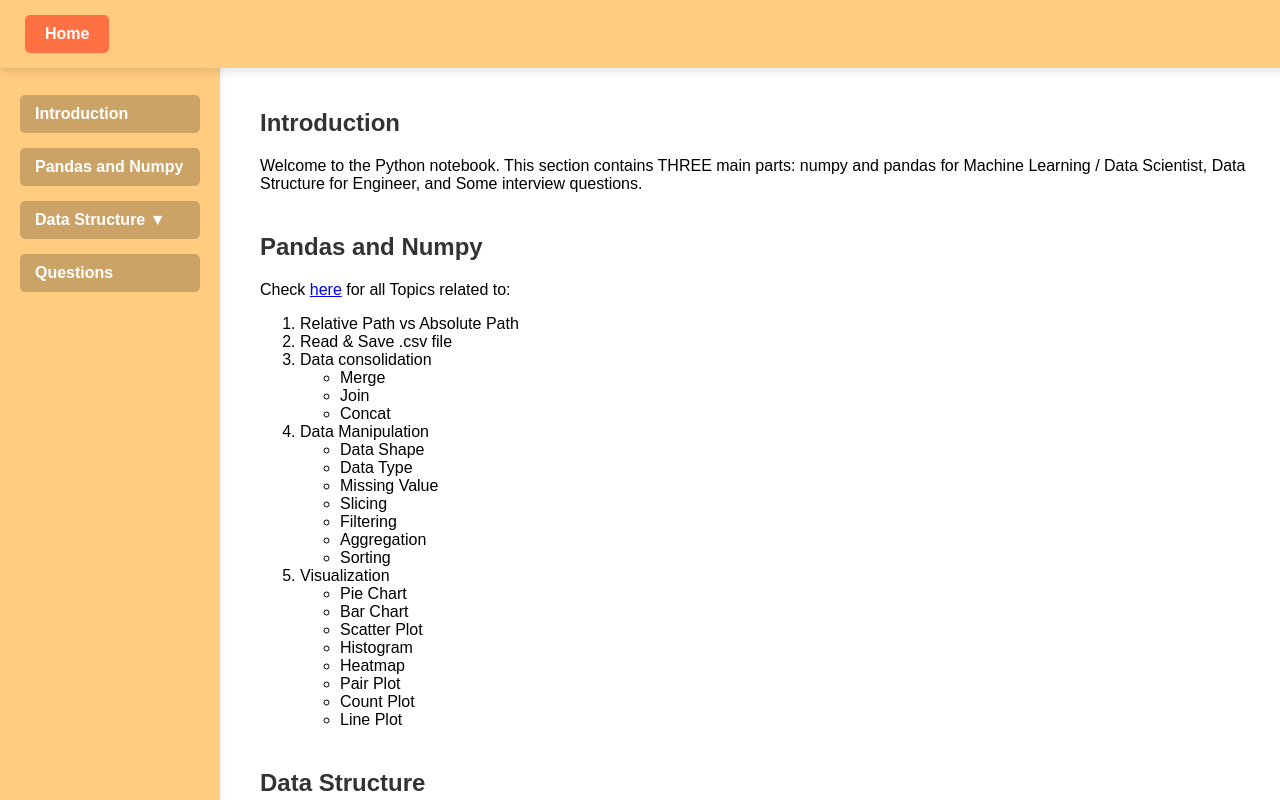
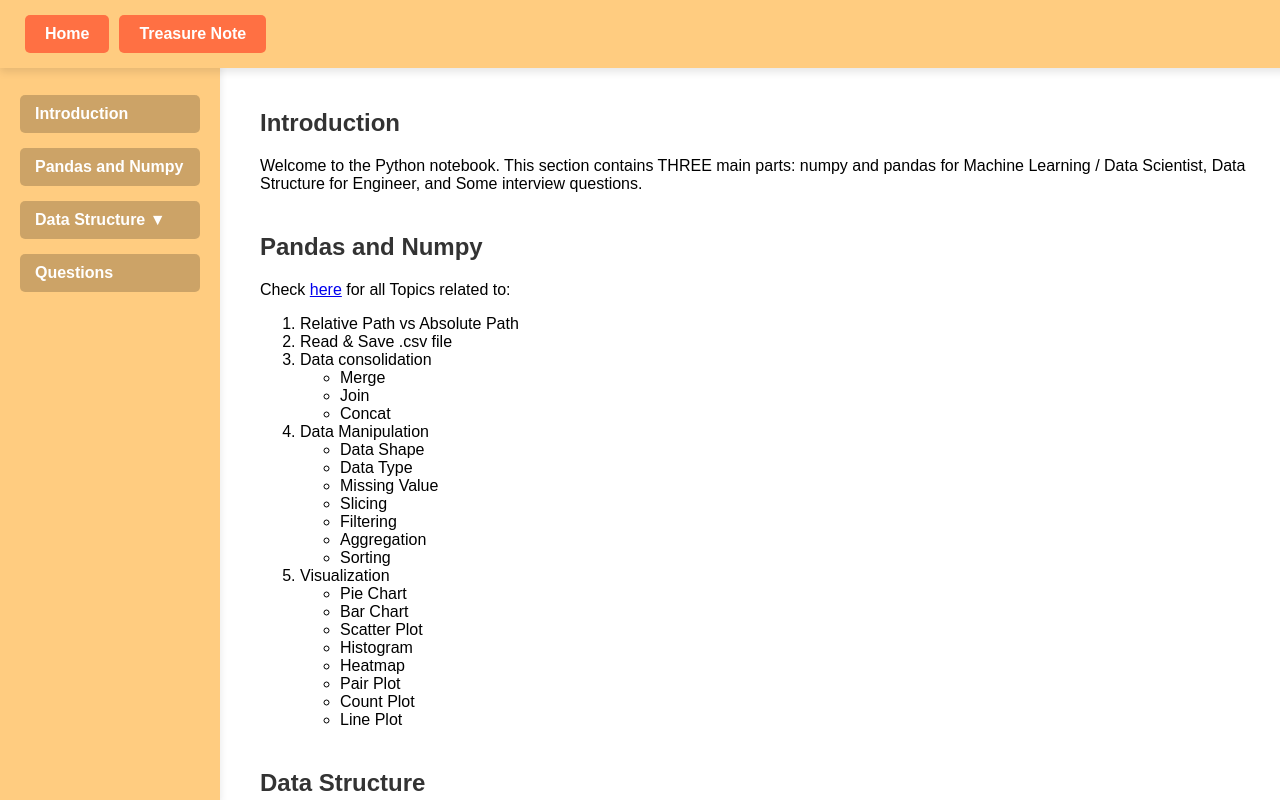
Before and after one commit to dwu12/dwu12.github.io, a plain HTML site: page Python/python.html in a window 1280 px wide. Drawn offline with nearby package versions, Linux system fonts and the light colour scheme.

Commit message:
add tresure notes button

```diff
--- a/Python/python.css
+++ b/Python/python.css
@@ -20,25 +20,25 @@ body {
     padding: 10px 20px;
     box-shadow: 0 4px 8px rgba(0, 0, 0, 0.1);
     display: flex;
-    justify-content: space-between;
+    justify-content: flex-start; /* Align items to the start */
     align-items: center;
     position: sticky;
     top: 0;
     z-index: 1000;
 }
 
-.home-button {
+.home-button, .treasure-button {
     text-decoration: none;
     color: white;
     font-weight: bold;
-    background-color: #ff7043; /* Darker orange background for Home button */
+    background-color: #ff7043; /* Darker orange background for buttons */
     padding: 10px 20px;
     border-radius: 5px;
-    margin: 5px; /* Space around the Home button */
+    margin: 5px; /* Space around the buttons */
     transition: background-color 0.3s;
 }
 
-.home-button:hover {
+.home-button:hover, .treasure-button:hover {
     background-color: #d65b2a;
 }
 
--- a/Python/python.html
+++ b/Python/python.html
@@ -27,6 +27,7 @@
 <body>
     <div class="top-nav">
         <a href="../index.html" class="home-button">Home</a>
+        <a href="../content/content.html" class="treasure-button">Treasure Note</a>
         <span class="menu-toggle">&#9776;</span>
     </div>
     <hr class="hr">
```
